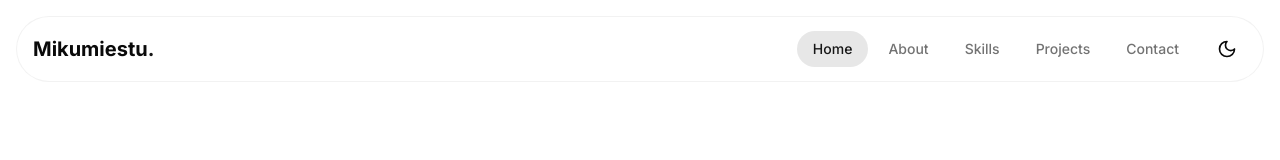
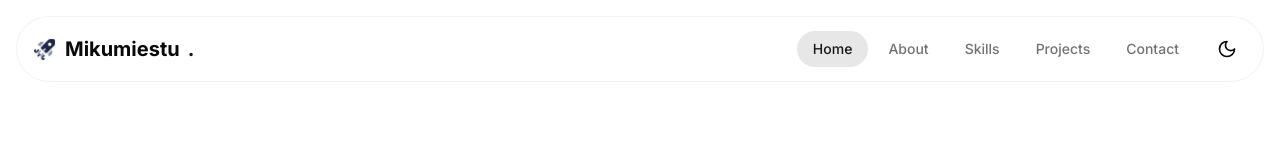
Before and after one commit to mikumimiestu/mikumiestu-portfolio, a Next.js app: page / in a window 1280 px wide. Shown: the top 160 px of the page. Built offline with nearby package versions, Linux system fonts and the light colour scheme.

Commit message:
memberikan icon pada title header

```diff
--- a/components/header.tsx
+++ b/components/header.tsx
@@ -88,13 +88,16 @@ export function Header() {
             : "bg-background/50 py-3",
           "border-border/50"
         )}>
+
+          {/* Logo and Navigation */}
           <div className="flex items-center justify-between">
-            <button
-              onClick={() => handleNavClick("#home")}
-              className="text-xl font-bold transition-transform hover:scale-105"
-            >
-              Mikumiestu<span className="text-primary">.</span>
-            </button>
+          <button
+            onClick={() => handleNavClick("#home")}
+            className="text-xl font-bold transition-transform hover:scale-105 flex items-center gap-2"
+          >
+            <img src="/images/icon.png" alt="Mikumiestu Icon" className="w-6 h-6" />
+            Mikumiestu<span className="text-primary">.</span>
+          </button>
 
             {/* Desktop Navigation */}
             <nav className="hidden md:flex md:items-center md:gap-1">
```
